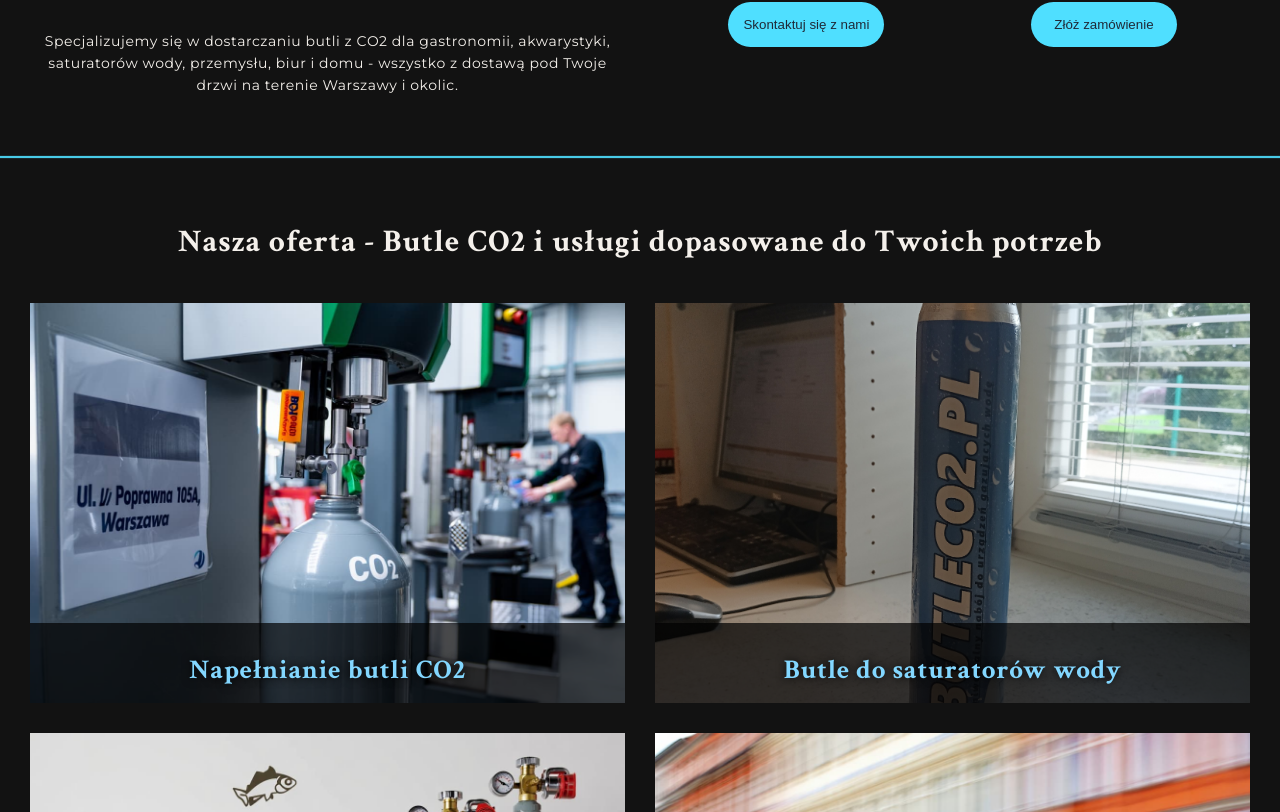
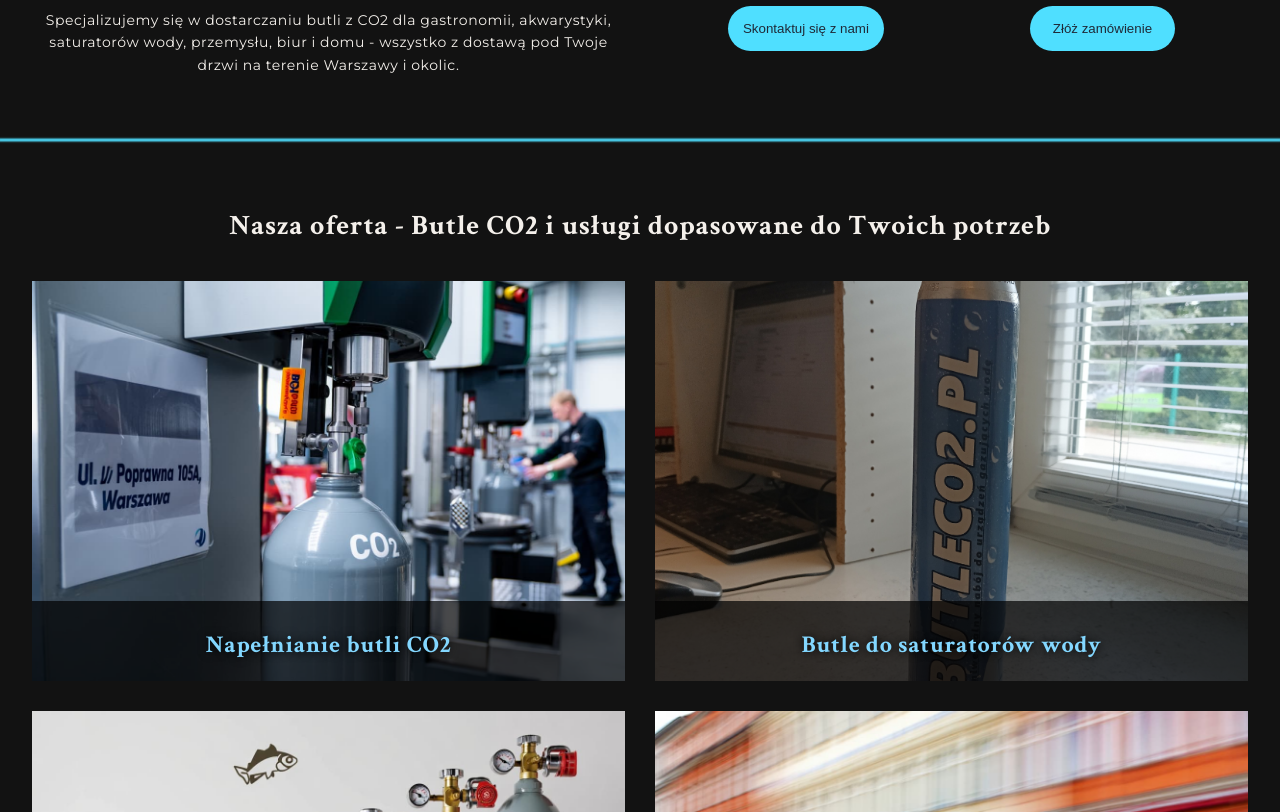
Before and after one commit to AMichalMurawski/butleCO2, a React (Vite) app: page / in a window 1280 px wide. Shown: the part 1168-1980 px from the top of the page. Built offline with nearby package versions, Linux system fonts and the light colour scheme.

Commit message:
global fonts + global styles to index.css

```diff
--- a/src/index.css
+++ b/src/index.css
@@ -1,19 +1,18 @@
-/* :root { */
-  /* font-family: system-ui, Avenir, Helvetica, Arial, sans-serif;
-  line-height: 1.5;
-  font-weight: 400;
-
-  color: #f2f3f5;
-  background-color: #0c0c0d; */
-
-  /* font-synthesis: none;
+:root {
+  font-synthesis: none;
   text-rendering: optimizeLegibility;
   -webkit-font-smoothing: antialiased;
-  -moz-osx-font-smoothing: grayscale; */
-/* } */
+  -moz-osx-font-smoothing: grayscale;
+}
 
-/* #root {
+#root {
   margin: 0 auto;
   padding: 0;
   text-align: center;
-} */
+}
+
+* {
+  box-sizing: border-box;
+  margin: 0;
+  padding: 0;
+}
--- a/src/sections/Services/Services.styled.ts
+++ b/src/sections/Services/Services.styled.ts
@@ -10,7 +10,7 @@ export const ServicesList = styled.div`
 export const ServiceWraper = styled.div`
   position: relative;
   flex-basis: 100%;
-  height: 600px;
+  height: 400px;
   display: flex;
   flex-direction: column;
   justify-content: center;
@@ -25,7 +25,6 @@ export const ServiceWraper = styled.div`
 
   ${({ theme }) => theme.media.d} {
     flex-basis: calc((100% - 30px) / 2);
-    height: 400px;
   }
 `;
 
--- a/src/styles/GlobalStyles/Globals.styled.ts
+++ b/src/styles/GlobalStyles/Globals.styled.ts
@@ -1,41 +1,22 @@
 import { createGlobalStyle } from "styled-components";
 
 export const GlobalStyle = createGlobalStyle`
-  :root {
-    // font-family: system-ui, Avenir, Helvetica, Arial, sans-serif;
-    // line-height: 1.5;
-    // font-weight: 400;
 
-    // color: #f2f3f5;
-    // background-color: #0c0c0d;
+  // html {
+  //   font-size: 12px;
 
-    font-synthesis: none;
-    text-rendering: optimizeLegibility;
-    -webkit-font-smoothing: antialiased;
-    -moz-osx-font-smoothing: grayscale;
-  }
+  //   ${({ theme }) => theme.media.t} {
+  //     font-size: 14px;
+  //   }
 
-  #root {
-    margin: 0 auto;
-    padding: 0;
-    text-align: center;
-  }
+  //   ${({ theme }) => theme.media.d} {
+  //     font-size: 16px;
+  //   }
 
-  html {
-    font-size: 12px;
-
-    ${({ theme }) => theme.media.t} {
-      font-size: 14px;
-    }
-
-    ${({ theme }) => theme.media.d} {
-      font-size: 16px;
-    }
-
-    ${({ theme }) => theme.media.l} {
-      font-size: 18px;
-    }
-  }
+  //   ${({ theme }) => theme.media.l} {
+  //     font-size: 18px;
+  //   }
+  // }
 
   body {
     margin: 0;
@@ -50,12 +31,6 @@ export const GlobalStyle = createGlobalStyle`
     background-color: ${({theme}) => theme.color.main};
   }
 
-  * {
-    box-sizing: border-box;
-    margin: 0;
-    padding: 0;
-  }
-
   ${({ theme }) => theme.media.t} {
     [id] {
       scroll-margin-top: 120px;
--- a/src/styles/GlobalStyles/Sections.styled.ts
+++ b/src/styles/GlobalStyles/Sections.styled.ts
@@ -2,7 +2,7 @@ import styled from "styled-components";
 
 export const Section = styled.section`
   position: relative;
-  padding: 60px 30px;
+  padding: 4rem 2rem;
   max-width: 1280px;
   width: 100%;
 
@@ -12,7 +12,7 @@ export const Section = styled.section`
     left: 0;
     top: 0;
     width: 100%;
-    box-shadow: 0 0 1px 1px ${({ theme }) => theme.color.remarkable};
+    box-shadow: 0 0 0.1rem 0.1rem ${({ theme }) => theme.color.remarkable};
     z-index: 1;
   }
 `;
```
